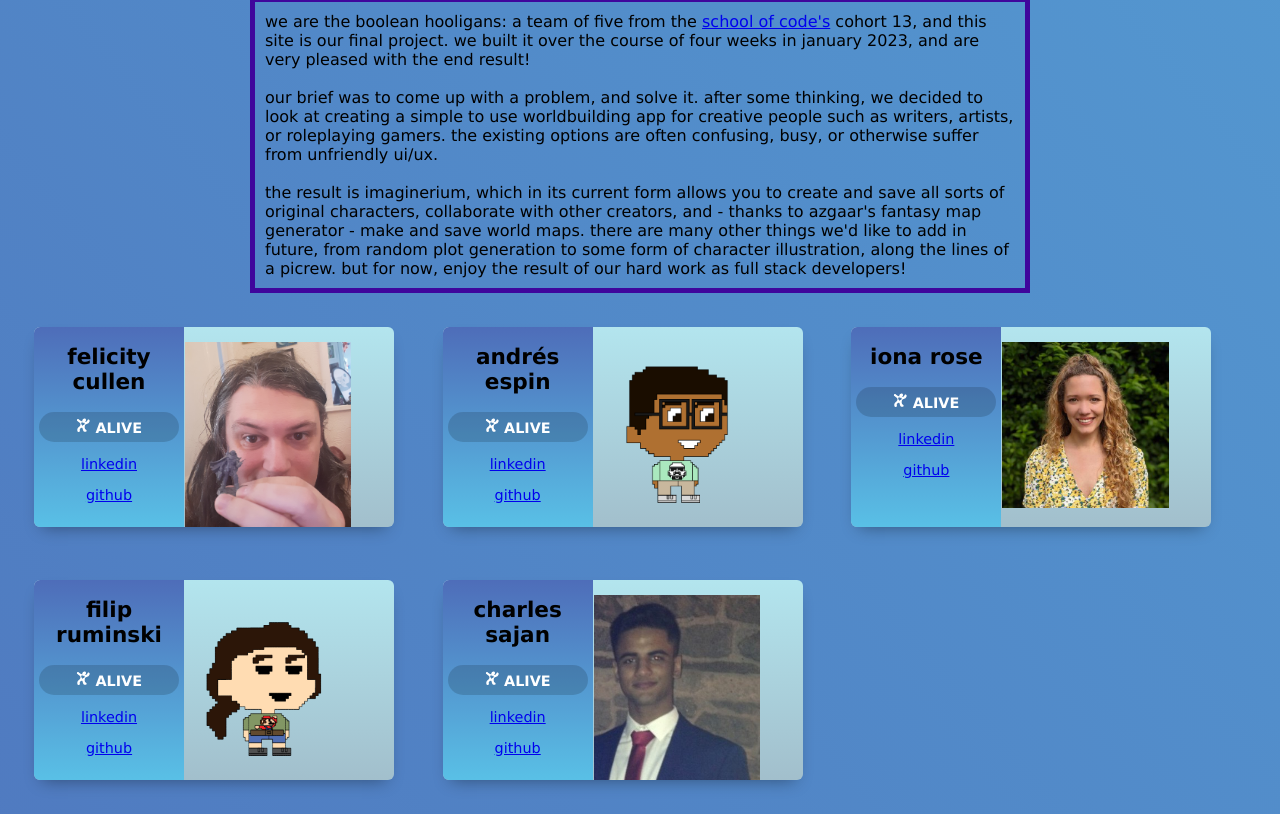
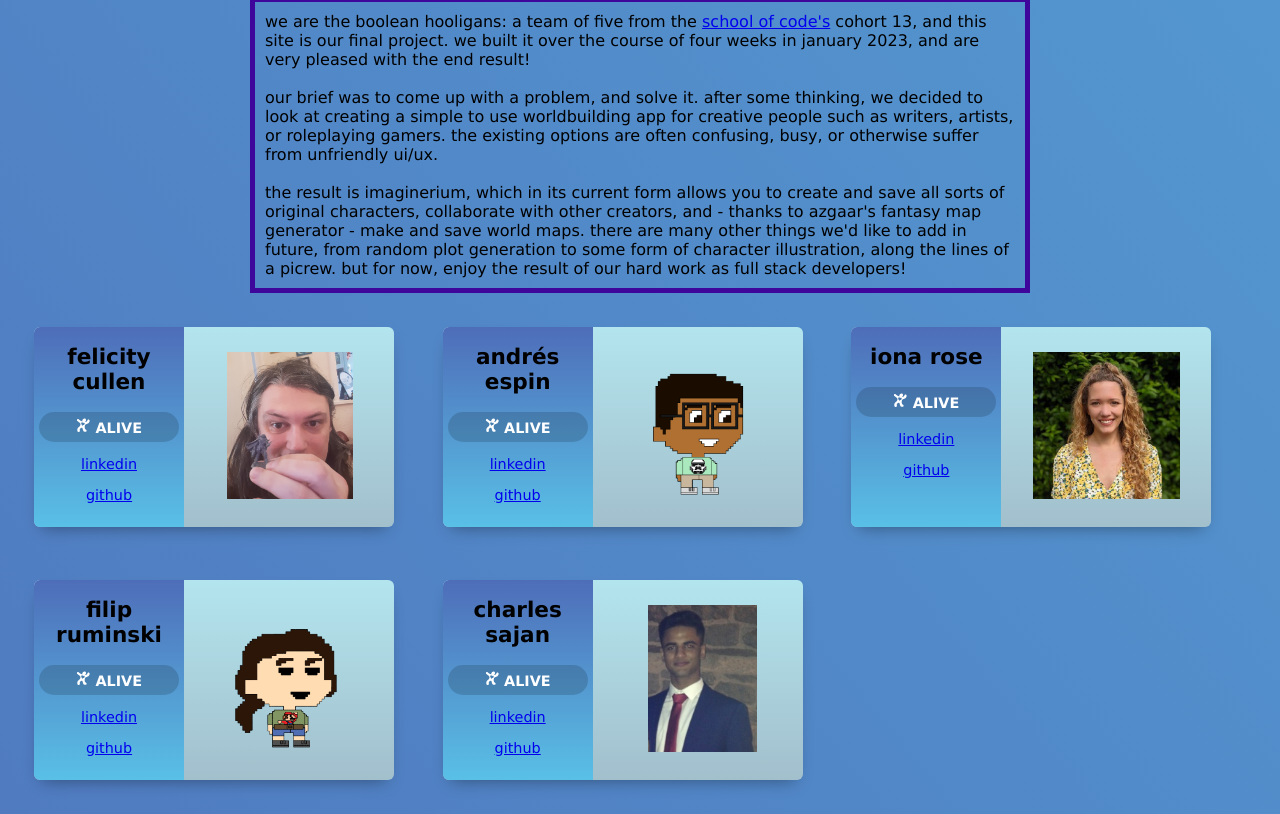
Before and after one commit to SchoolOfCode/bc13_final-project_front-end-room-8-boolean-hooligans, a Next.js app in the folder imaginerium/: page /aboutUs in a window 1280 px wide. Shown: the part 459-1273 px from the top of the page. Built offline with nearby package versions, Linux system fonts and the light colour scheme.

Commit message:
fixed the missing bits

```diff
--- a/imaginerium/pages/aboutUs.js
+++ b/imaginerium/pages/aboutUs.js
@@ -37,7 +37,7 @@ export default function aboutUs() {
                       <GiHeartInside /> <span>Alive</span>
                     </span>
                 </div>
-                <div className="stats">
+                <div className={styles.stats}>
                   <div>
                   <p><Link href="https://www.linkedin.com/in/felicitycullen"> LinkedIn</Link></p>
                   </div>
@@ -47,12 +47,12 @@ export default function aboutUs() {
                 </div>
               </div>
               <div className={styles.moreInfo}>
-                <p className="description">Prior to the bootcamp, Felicity spent 15 years in a variety of retail, office, and other service jobs before deciding to take the plunge into tech and do something constructive with the potential to improve the lives of many people. She enjoys back-end development and in her free time likes to indulge her nerdy hobbies such as painting toy soldiers and playing boardgames, and occasionally writing poetry. </p>
+                <p className={styles.description}>Prior to the bootcamp, Felicity spent 15 years in a variety of retail, office, and other service jobs before deciding to take the plunge into tech and do something constructive with the potential to improve the lives of many people. {/*She enjoys back-end development and in her free time likes to indulge her nerdy hobbies such as painting toy soldiers and playing boardgames, and occasionally writing poetry.*/} </p>
               </div>
             </div>
             <div className={styles.general}>
                 <img
-                  className="image"
+                  className={styles.image}
                   src="./felicity_pfp.jpg"
                   alt="A photo of Felicity, holding a toy soldier. She is smiling."
                 />
@@ -72,7 +72,7 @@ export default function aboutUs() {
                       <GiHeartInside /> <span>Alive</span>
                     </span>
                 </div>
-                <div className="stats">
+                <div className={styles.stats}>
                   <div>
                   <p><Link href="https://www.linkedin.com/in/andres-e-036492108/"> LinkedIn</Link></p>
                   </div>
@@ -82,12 +82,12 @@ export default function aboutUs() {
                 </div>
               </div>
               <div className={styles.moreInfo}>
-                <p className="description">WORDS HERE </p>
+                <p className={styles.description}>Andrés has seven years of experience working with hardware as an electronics technician. However, when he discovered the power of the web he decided to apply to School of Code to learn new skills and transfer his current ones in to software.</p>
               </div>
             </div>
             <div className={styles.general}>
                 <img
-                  className="image"
+                  className={styles.image2}
                   src="./andres_pfp.png"
                   alt="Pixel art of Andrés."
                 />
@@ -107,7 +107,7 @@ export default function aboutUs() {
                       <GiHeartInside /> <span>Alive</span>
                     </span>
                 </div>
-                <div className="stats">
+                <div className={styles.stats}>
                   <div>
                   <p><Link href="linkedin.com/in/iona-rose/"> LinkedIn</Link></p>
                   </div>
@@ -117,12 +117,12 @@ export default function aboutUs() {
                 </div>
               </div>
               <div className={styles.moreInfo}>
-                <p className="description">WORDS HERE </p>
+                <p className={styles.description}>Before retraining, Iona was a medical scientist working mainly in cancer diagnosis and treatment. Initially, she loved her career - there was so much to learn and discover, and she enjoyed working in big teams of skilled professionals. However, the opportunities for growth quickly dried up, and Iona's work became repetitive and uninspiring. She needed to find a career where she wouldn’t run out of things to learn, and found it in code!</p>
               </div>
             </div>
             <div className={styles.general}>
                 <img
-                  className="image"
+                  className={styles.image2}
                   src="./iona_pfp.jpg"
                   alt="A photo of Iona."
                 />
@@ -142,7 +142,7 @@ export default function aboutUs() {
                       <GiHeartInside /> <span>Alive</span>
                     </span>
                 </div>
-                <div className="stats">
+                <div className={styles.stats}>
                   <div>
                   <p><Link href="https://www.linkedin.com/in/filip-ruminski/"> LinkedIn</Link></p>
                   </div>
@@ -152,12 +152,12 @@ export default function aboutUs() {
                 </div>
               </div>
               <div className={styles.moreInfo}>
-                <p className="description">WORDS HERE </p>
+                <p className={styles.description}>WORDS HERE </p>
               </div>
             </div>
             <div className={styles.general}>
                 <img
-                  className="image"
+                  className={styles.image2}
                   src="./filip_pfp.png"
                   alt="Pixel art of Filip."
                 />
@@ -177,7 +177,7 @@ export default function aboutUs() {
                       <GiHeartInside /> <span>Alive</span>
                     </span>
                 </div>
-                <div className="stats">
+                <div className={styles.stats}>
                   <div>
                   <p><Link href="https://www.linkedin.com/in/charlessajan/"> LinkedIn</Link></p>
                   </div>
@@ -187,12 +187,12 @@ export default function aboutUs() {
                 </div>
               </div>
               <div className={styles.moreInfo}>
-                <p className="description">WORDS HERE </p>
+                <p className={styles.description}>WORDS HERE </p>
               </div>
             </div>
             <div className={styles.general}>
                 <img
-                  className="image"
+                  className={styles.image3}
                   src="./charles_pfp.jpg"
                   alt="A photo of Charles."
                 />
```
